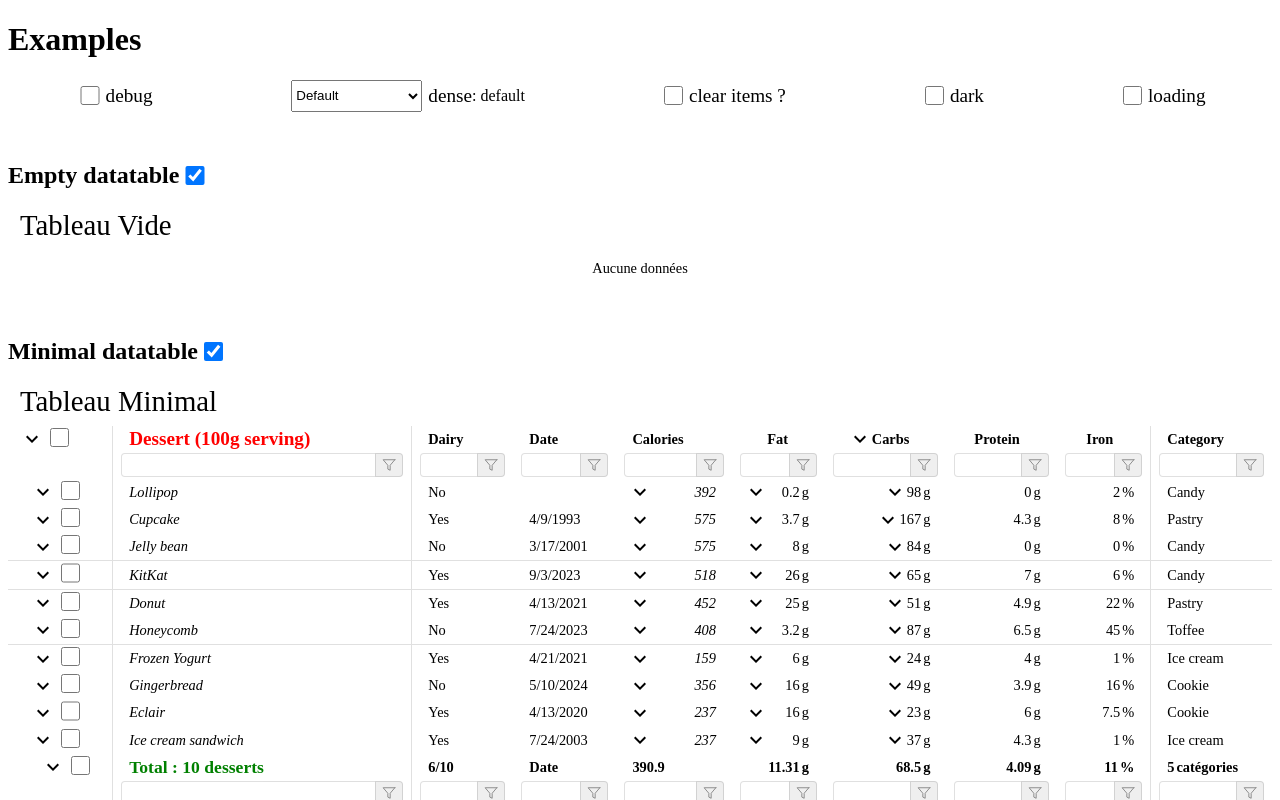
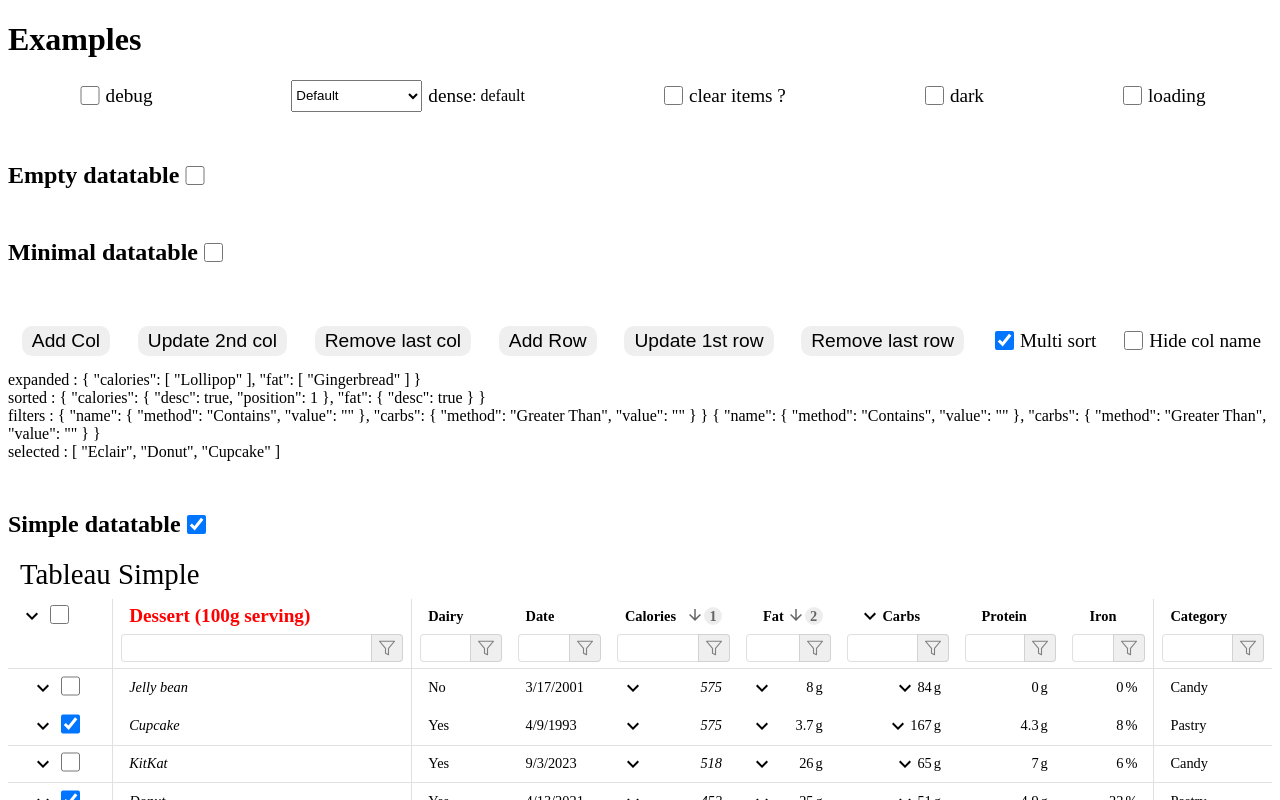
Before and after one commit to BOISSARD/vue3-bc-datatable, a Vue app: page / in a window 1280 px wide. Shown: the top 800 px of the page. Built offline with nearby package versions, Linux system fonts and the light colour scheme.

Commit message:
Fix sticky header/footer or column

```diff
--- a/src/App.vue
+++ b/src/App.vue
@@ -225,11 +225,11 @@ const loading = ref(false)
 const multiSort = ref(true)
 const hideCol = ref(false)
 
-const tabEmpty = ref(true)
-const tabMinimal = ref(true)
+const tabEmpty = ref(false)
+const tabMinimal = ref(false)
 const tabSimple = ref(true)
-const tabSloted = ref(true)
-const tabNested = ref(true)
+const tabSloted = ref(false)
+const tabNested = ref(false)
 
 //#region		Table with desserts
 // const sorted = ref<DatatableSort>([{ column: 'calories', desc: true }, { column: 'fat', desc: true }])
@@ -247,7 +247,8 @@ const headers = ref<Partial<DatatableColumn>[]>([
 		body: { cols: "auto", justify: "center" },
 		footer : { cols: "auto", justify: "end", displayExpanse: true, displaySelect: true, displaySort: false },
 		dividerLeft: false, dividerRight: false,
-		expansion: { global: true }, sticky: { position: "left", zIndex: 2 },
+		sticky: { position: "left" },
+		expansion: { global: true },
 	},
 	{
 		property: 'name',
@@ -258,7 +259,7 @@ const headers = ref<Partial<DatatableColumn>[]>([
 		footerStyle: { color: "green", fontSize: '1.1rem', 'font-weight': '700' },
 		bodyStyle: { fontStyle: 'italic' },
 		sort: (a:string, b:string) => a.length - b.length,
-		sticky: { position: "left", zIndex: 2, distance: "50px" },
+		sticky: { position: "left", distance: "50px" },
 		dividerLeft: true, dividerRight: true,
 		hidden: hideCol.value
 	},
@@ -287,7 +288,7 @@ function countBy(array, iteratee = val => val) {
 type Item = { name:string, calories:number, fat:number, carbs:number, protein:number, iron:number, category:string, dairy:boolean } | { [key:string]: any }
 const items = ref<Array<Item>>([
 	{ name: 'Lollipop', calories: 392, fat: 0.2, carbs: 98, protein: 0, iron: 0.02, category: 'Candy', dairy: false }, // , style: { height: "100px", border: "thin solid red" } // , date: new Date(1997, 11, 31, 22)
-	{ name: 'Cupcake', calories: 575, fat: 3.7, carbs: 167, protein: 4.3, iron: 0.08, category: 'Pastry', dairy: true, date: new Date(1993, 3, 9, 12) },
+	{ name: 'Cupcake', calories: 575, fat: 3.7, carbs: 167, protein: 4.3, iron: 0.08, category: 'Pastry', dairy: true, date: new Date(1993, 3, 9, 12)},
 	{ name: 'Jelly bean', calories: 575, fat: 8.0, carbs: 84, protein: 0.0, iron: 0, category: 'Candy', dairy: false, date: new Date(2001, 2, 17, 17) },
 	{ name: 'KitKat', calories: 518, fat: 26.0, carbs: 65, protein: 7, iron: 0.06, category: 'Candy', dairy: true, date: new Date(2023, 8, 3, 4), dividerTop: true, dividerBottom: true },
 	{ name: 'Donut', calories: 452, fat: 25.0, carbs: 51, protein: 4.9, iron: 0.22, category: 'Pastry', dairy: true, date: new Date(2021, 3, 13, 17) },
--- a/src/components/datatable-headers.vue
+++ b/src/components/datatable-headers.vue
@@ -30,7 +30,7 @@
                         :name="`${slotPrefix}-${column.id}`" v-bind="table"
                         :value="table.format(column, table.displaying, slotPrefix)"
                         :class="[column[`${slotPrefix}Class`], { 'divider-left': column.dividerLeft, 'divider-right': column.dividerRight }]"
-                        :style="{ ...column[`${slotPrefix}Style`], ...table.getSticky(column) }"
+                        :style="{ ...column[`${slotPrefix}Style`], ...table.getSticky(component, column) }"
                     >
                         <DatatableCell v-if="!column.hidden"
                             header
@@ -41,7 +41,7 @@
                             v-bind="column[slotPrefix]"
 
                             :class="[...column.columnClass, column[`${slotPrefix}Class`], { 'divider-left': column.dividerLeft, 'divider-right': column.dividerRight }, ]"
-                            :style="{...column.columnStyle as object, ...column[`${slotPrefix}Style`], ...table.getSticky(column), ...table.getRowHeightFromDensity.value,  }"
+                            :style="{...column.columnStyle as object, ...column[`${slotPrefix}Style`], ...table.getSticky(component, column), ...table.getRowHeightFromDensity.value,  }"
 
                             :debug="table.debug"
 
@@ -68,17 +68,17 @@
                         v-bind="table"
                         :value="table.format(column, table.displaying, slotPrefix)"
                         :class="[column[`${slotPrefix}Class`], { 'divider-left': column.dividerLeft, 'divider-right': column.dividerRight }]"
-                        :style="{ ...column[`${slotPrefix}Style`], ...table.getSticky(column), ...table.getRowHeightFromDensity.value }"
+                        :style="{ ...column[`${slotPrefix}Style`], ...table.getSticky(component, column), ...table.getRowHeightFromDensity.value }"
                     >
                         <template v-if="!column.hidden">
                             <th v-if="!column.filter"
                                 :class="[ { 'divider-left': column.dividerLeft, 'divider-right': column.dividerRight }, ]"
-                                :style="{ ...table.getSticky(column), ...table.getRowHeightFromDensity.value,  }"
+                                :style="{ ...table.getSticky(component, column), ...table.getRowHeightFromDensity.value,  }"
                             >
                             </th>
                             <th v-else-if="true"
                                 :class="[ { 'divider-left': column.dividerLeft, 'divider-right': column.dividerRight }, ]"
-                                :style="{ ...table.getSticky(column), ...table.getRowHeightFromDensity.value,  }"
+                                :style="{ ...table.getSticky(component, column), ...table.getRowHeightFromDensity.value,  }"
                                 class="bcdatatable-filter"
                                 @mouseleave="hideFiltersMenu()"
                             >
--- a/src/components/datatable.vue
+++ b/src/components/datatable.vue
@@ -98,7 +98,7 @@
 
                             <template v-if="getRows.length" v-for="row in getRows" :key="getId(row)">
 
-                                <tr :style="{ ...row.style as object }" :class="[ ...(row.class ?? []) ]">
+                                <tr :style="{ ...getSticky(row) as object, ...row.style as object }" :class="[ ...(row.class ?? []) ]">
                                     <slot :name="`row-${getId(row)}`"
                                         :row="row"
                                         :whatPropId="whatPropId"
@@ -149,7 +149,7 @@
                                                             :value="format(column, row)"
                                                             v-bind="column.body"
                                                             :class="[...column.columnClass, column.bodyClass, { 'divider-left': column.dividerLeft, 'divider-right': column.dividerRight, 'divider-top': row.dividerTop, 'divider-bottom': row.dividerBottom }, ]"
-                                                            :style="{ ...column.columnStyle as object, ...column.bodyStyle as object, ...getSticky(column), ...getRowHeightFromDensity }"
+                                                            :style="{ ...column.columnStyle as object, ...column.bodyStyle as object, ...getSticky(row, column), ...getRowHeightFromDensity }"
                                                             :selectable="!!column.selection"
                                                             :selected="getSelect(column)?.includes(getId(row))"
                                                             @update:selected="select(column, row, $event)"
@@ -178,7 +178,8 @@
                                         .map((kv, _, arr) => { kv.length = arr.length; return kv; })
                                     "
                                     :key="`${getId(row)}-expansion-${expansion}`"
-                                    :class="{ 'bcdatatable-expansion-row': !hasExpansion(expansion), 'bcdatatable-expansion-nested-row': hasExpansion(expansion), }"
+                                    :class="[{ 'bcdatatable-expansion-row': !hasExpansion(expansion), 'bcdatatable-expansion-nested-row': hasExpansion(expansion), }]"
+                                    :style="{ ...getSticky(row) as object }"
                                 >
 
                                     <slot :name="`row-${getId(row)}-expansion-${expansion}`"
@@ -202,7 +203,7 @@
                                                 <td v-if="hasExpansion(expansion)"
                                                     :colspan="getColumns.length"
                                                     :class="{ 'bcdatatable-expansion-first-row': i == 0 && length > 1, 'bcdatatable-expansion-last-row': i == length - 1 && length > 1, 'bcdatatable-expansion-only-row': length == 1, }"
-                                                    :style="{ ...getSticky(column) as object }"
+                                                    :style="{ ...getSticky(row, column) as object }"
                                                 >
                                                     <RerenderChecker v-if="debug" :id="generateKey(`${identifiant}_${expansion}-${getId(row)}`,'bcdatatable-nested')" ></RerenderChecker>
                                                     <Datatable
@@ -225,7 +226,7 @@
                                                         { 'bcdatatable-expansion-first-row': i == 0 && length > 1, 'bcdatatable-expansion-last-row': i == length - 1 && length > 1, 'bcdatatable-expansion-only-row': length == 1, },
                                                         ...(row.class ?? [])
                                                     ]"
-                                                    :style="{ ...getSticky(column), ...getRowHeightFromDensity, }"
+                                                    :style="{ ...getSticky(row, column), ...getRowHeightFromDensity, }"
                                                     :value="format(getColumns.find((col) => col.id == expansion), row, 'expansion')"
                                                     :debug="debug"
                                                 >
@@ -928,37 +929,46 @@ function select(column: Partial<DatatableColumn>, row: Partial<DatatableRow>, ev
 
 //#region       ###     DESIGN      ###
 function getSticky(
-    position: "tfoot" | "thead" | DatatableColumn,
-    zIndex: number | null = null
+    position: "tfoot" | "thead" | Partial<DatatableRow>,
+    column?: Partial<DatatableColumn>,
+    zIndex?: number
 ) {
     let retour: {
         position?: string
+        top?: number | string
         bottom?: number | string
-        top?: number | string
+        left?: number | string
+        right?: number | string
         zIndex?: number
     } = {}
-    // console.log(`getSticky ${identifiant}`, position)
-    if (position == "tfoot") {
-        retour.position = props.stick?.footer ? "sticky" : "relative"
-        if(props.stick?.footer) retour.bottom = "-1px"
-        retour.zIndex = zIndex ?? 4
-    } else if (position == "thead") {
-        retour.position = props.stick?.header ? "sticky" : "relative"
-        if(props.stick?.header) retour.top = 0
-        retour.zIndex = zIndex ?? 5
-    } else if (typeof position == "object" && position.sticky) {
+    // By default :
+    retour.position = "relative"
+
+    if (column && column.sticky) {
         retour.position = "sticky"
-        if (typeof position.sticky === "string") {
-            retour[position.sticky] = 0
-            retour.zIndex = zIndex ?? 1
-        } else if (typeof position.sticky === "object") {
-            if (position.sticky.position)
-                retour[position.sticky.position] = position.sticky.distance ?? 0
-            retour.zIndex = position.sticky.zIndex ?? 1
+        retour.zIndex = zIndex ?? (position == "thead" || position == "tfoot") ? 5 : 3
+
+        if (typeof column.sticky === "object" && column.sticky?.position) {
+            retour[column.sticky.position] = column.sticky.distance ?? 0
+            if (typeof column.sticky.zIndex === "number") retour.zIndex = column.sticky.zIndex
+         }else if (typeof column === "object" && typeof column.sticky === "string") {
+            retour[column.sticky] = 0
         }
     } else {
-        retour.position = "relative"
+        retour.position = "sticky"
+        retour.zIndex = zIndex ?? (position == "thead" || position == "tfoot") ? 4 : 2
+
+        if (typeof position === "object" && typeof position.sticky === "object" && position.sticky?.position) {
+            retour[position.sticky.position] = position.sticky.distance ?? 0
+            if (typeof position.sticky.zIndex === "number") retour.zIndex = position.sticky.zIndex
+        } else if (typeof position === "object" && typeof position.sticky === "string") {
+            retour[position.sticky] = 0
+        }
+        else if (position == "tfoot" &&  props.stick?.footer) retour.bottom = "-1px"
+        else if (position == "thead" &&  props.stick?.header) retour.top = 0
     }
+
+    // console.log(`getSticky ${props.identifiant}`, position?.name ?? position, column?.id, retour)
     return retour
 }
 
```
Also changed, not shown: src/components/types.ts (+6 -1 lines).
